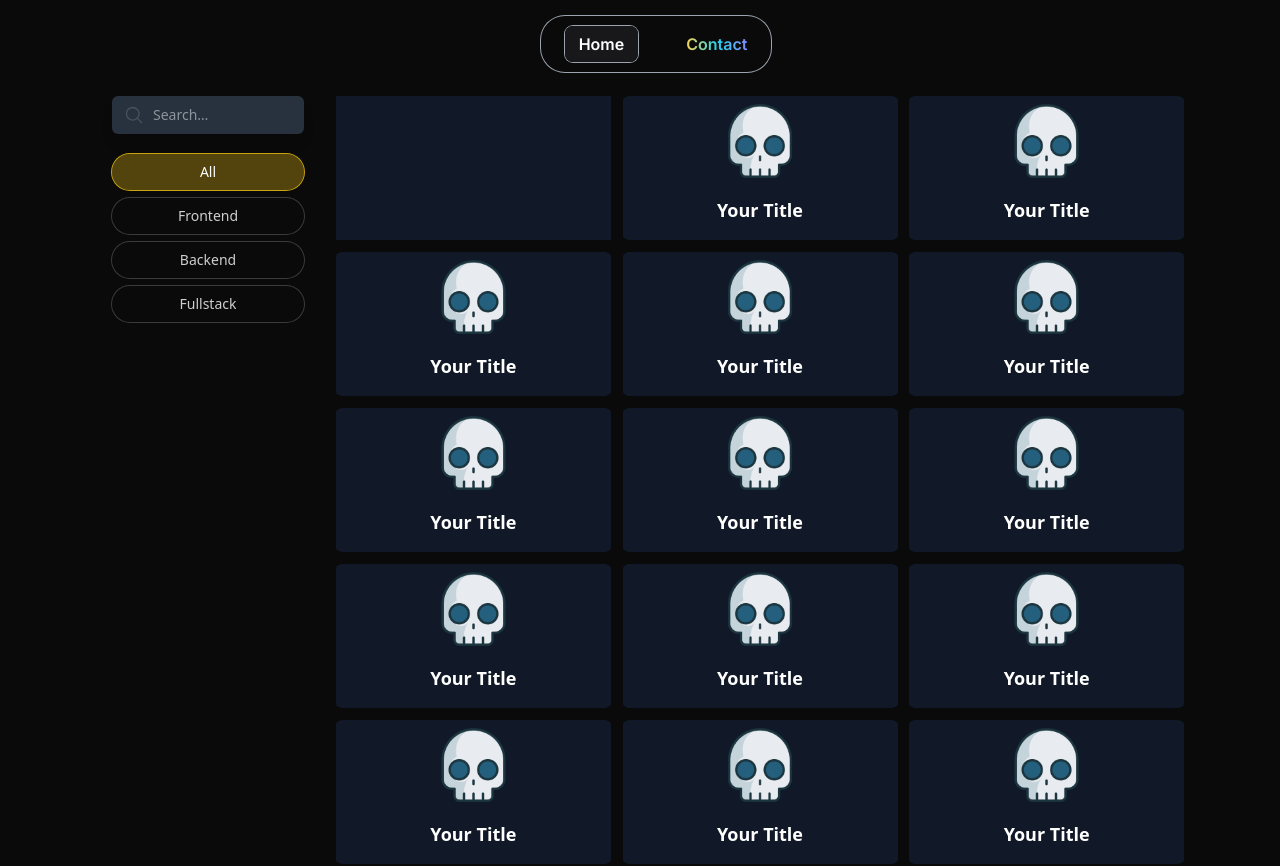
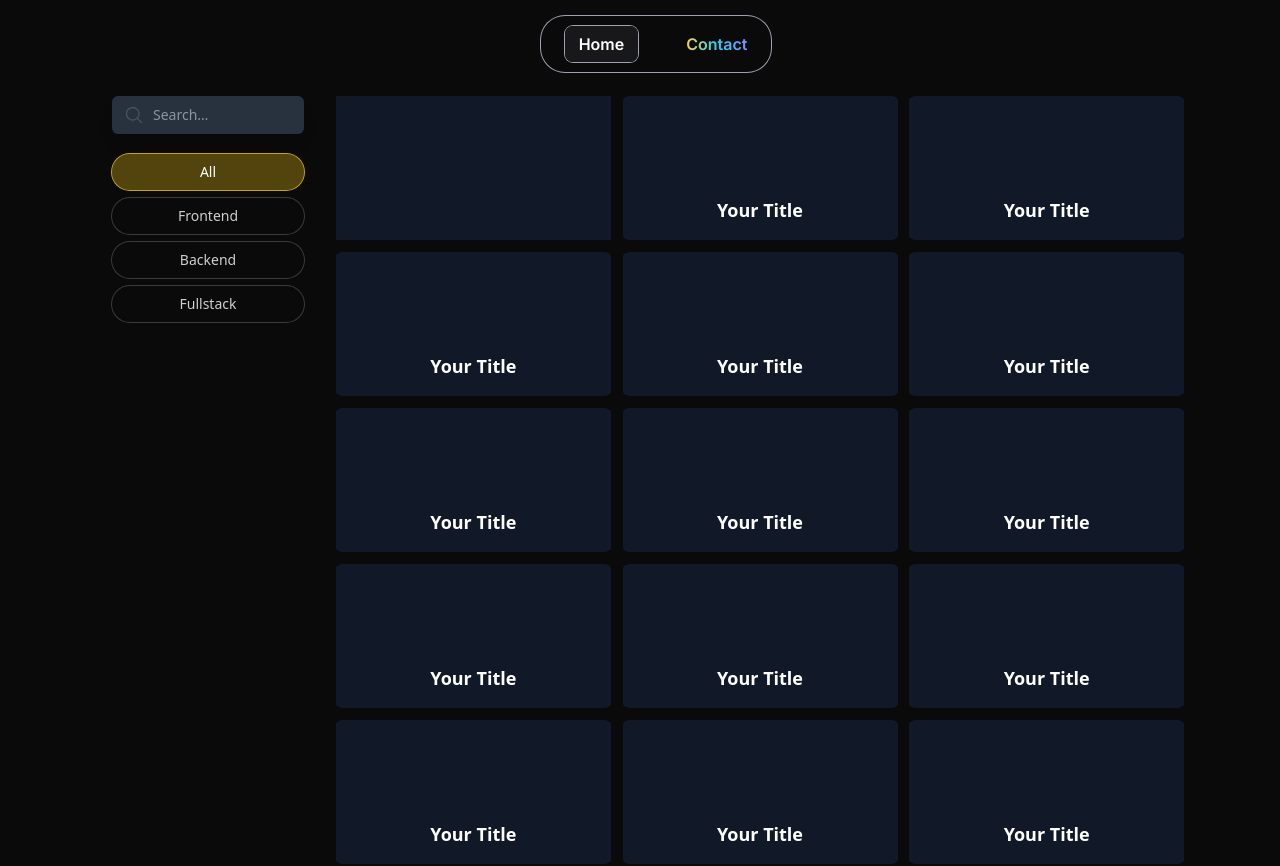
Before and after one commit to khardikk/Builders_hub, a React (Vite) app in the folder Frontend/builders_landing/: page /projects in a window 1280 px wide. Shown: the top 866 px of the page. Built offline with nearby package versions, Linux system fonts and the light colour scheme.

Commit message:
Update image z-index in Projects component

```diff
--- a/Frontend/builders_landing/src/Projects.jsx
+++ b/Frontend/builders_landing/src/Projects.jsx
@@ -80,7 +80,7 @@ const Projects = () => {
             className="lg:hover:preserve-3d lg:hover:translate-z-[1000px] lg:translate-z-0 lg:transition-transform lg:duration-100 lg:hover:z-10"
         >
             <div className="lg:hover:preserve-3d group relative flex h-36 bg-gray-900 flex-col items-center rounded-lg text-center text-white outline-none ring-offset-gray-900 hover:z-10 focus-visible:ring-2 focus-visible:ring-blue-500 focus-visible:ring-offset-4">
-                <img src={sampleImg} alt="Your Image Alt Text" className="z-40 flex pt-2" />
+                <img src={sampleImg} alt="Your Image Alt Text" className="z-2 flex pt-2" />
                 <div className="lg:group-hover:preserve-3d flat translate-z-2 absolute z-30 h-full w-full text-white opacity-100 delay-200 lg:group-hover:opacity-0 lg:group-hover:delay-[0s] flex items-center justify-center flex-wrap content-end">
                     <h2 className="text-lg font-bold pb-4">Your Title</h2>
                 </div>
```
